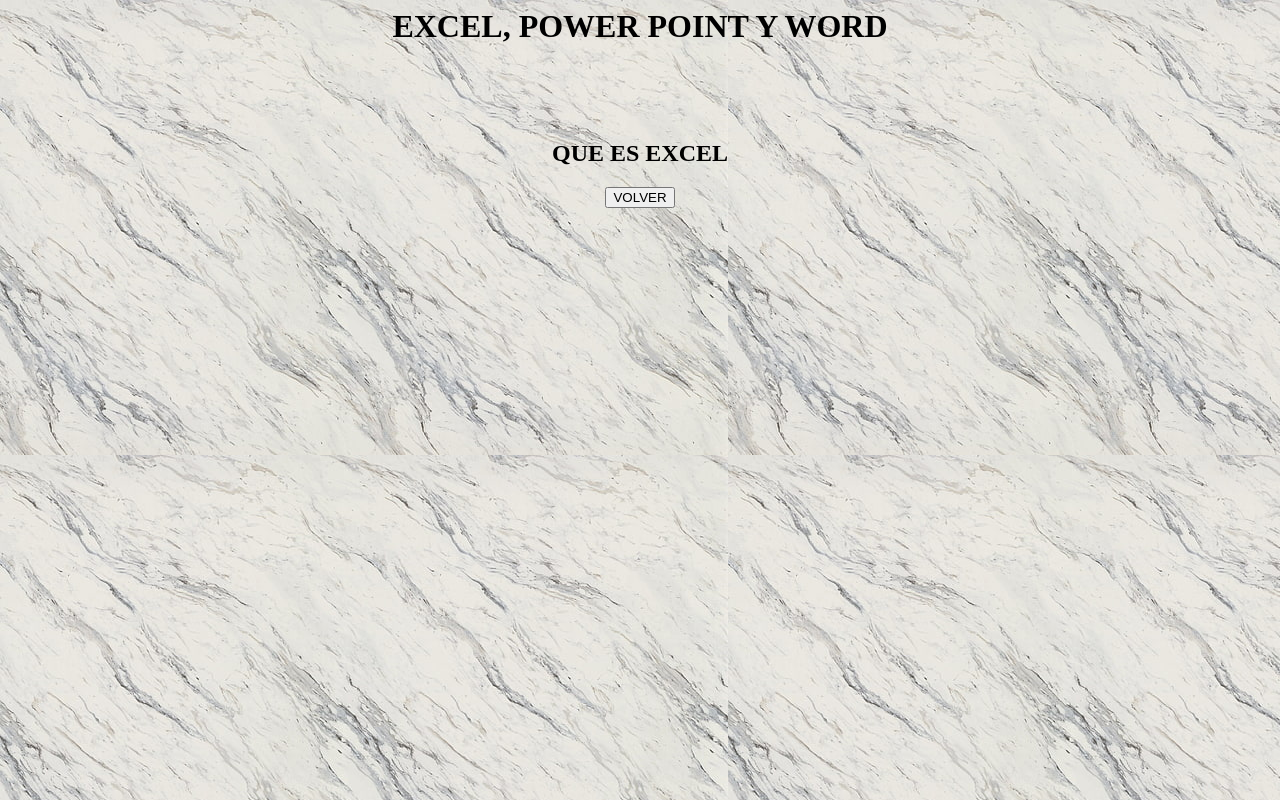
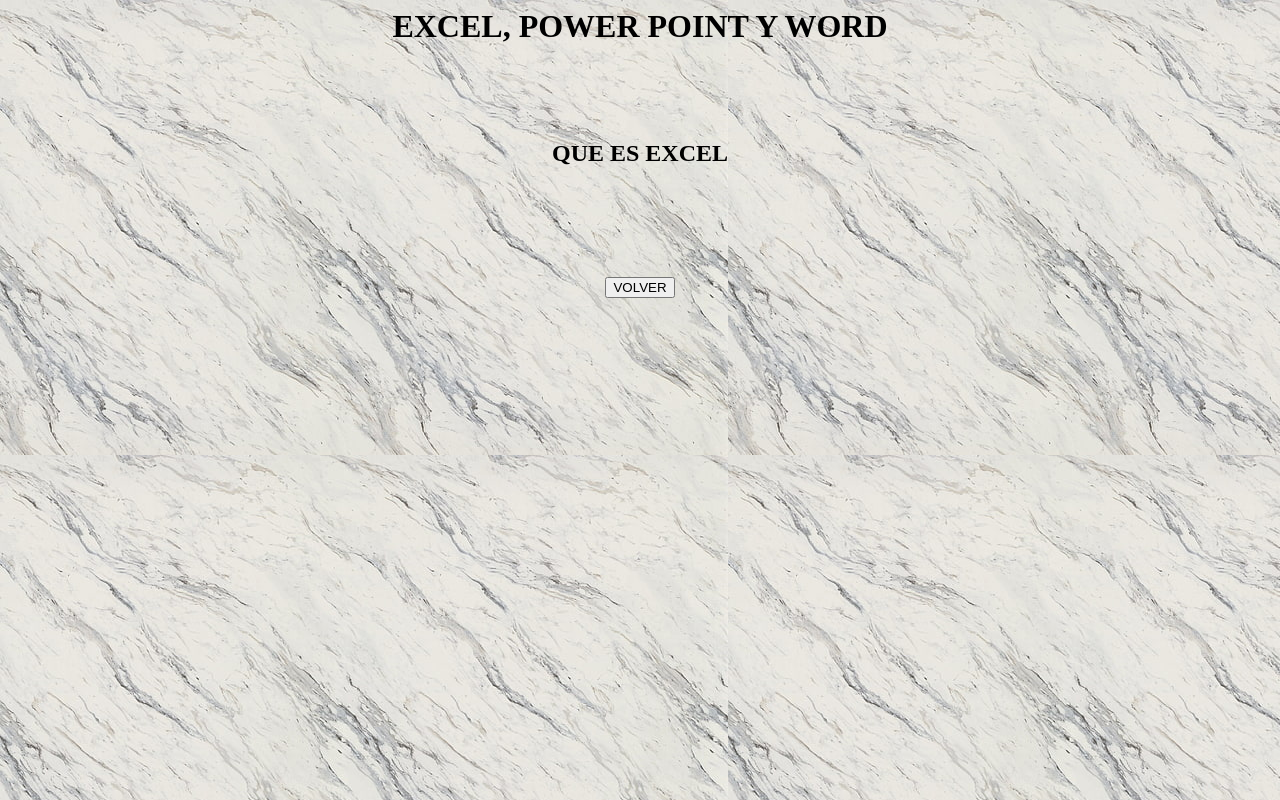
Before and after one commit to VALENTINALOPEZ0506/vlf, a plain HTML site: page actividad 2.html in a window 1280 px wide. Drawn offline with Linux system fonts and the light colour scheme.

Commit message:
Update actividad 2.html

```diff
--- a/actividad 2.html
+++ b/actividad 2.html
@@ -6,7 +6,7 @@
 <center><h1><titlle>EXCEL, POWER POINT Y WORD</titlle></h1><br><br><br>
 
 
-<h2><titlle>QUE ES EXCEL</titlle></h2>
+<h2><titlle>QUE ES EXCEL</titlle></h2><br><br><br><br><br>
 
 
 
```
